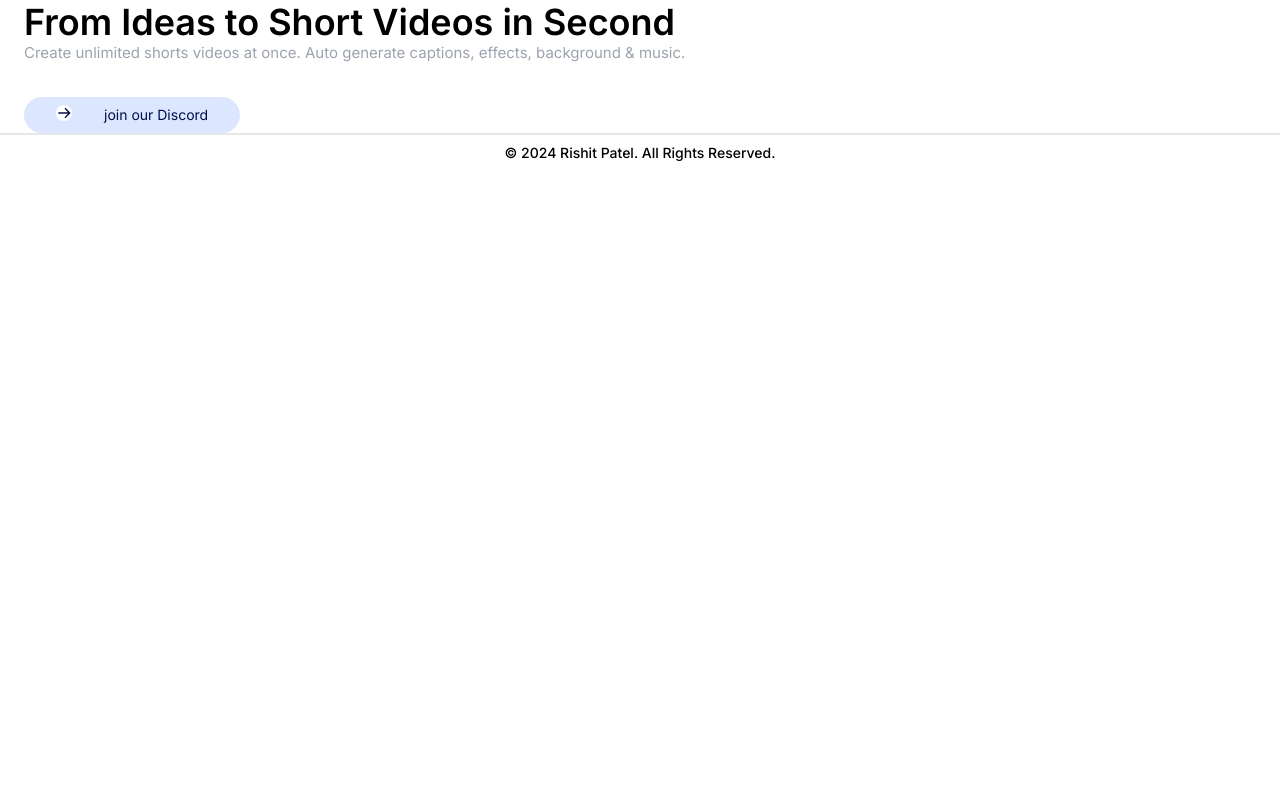
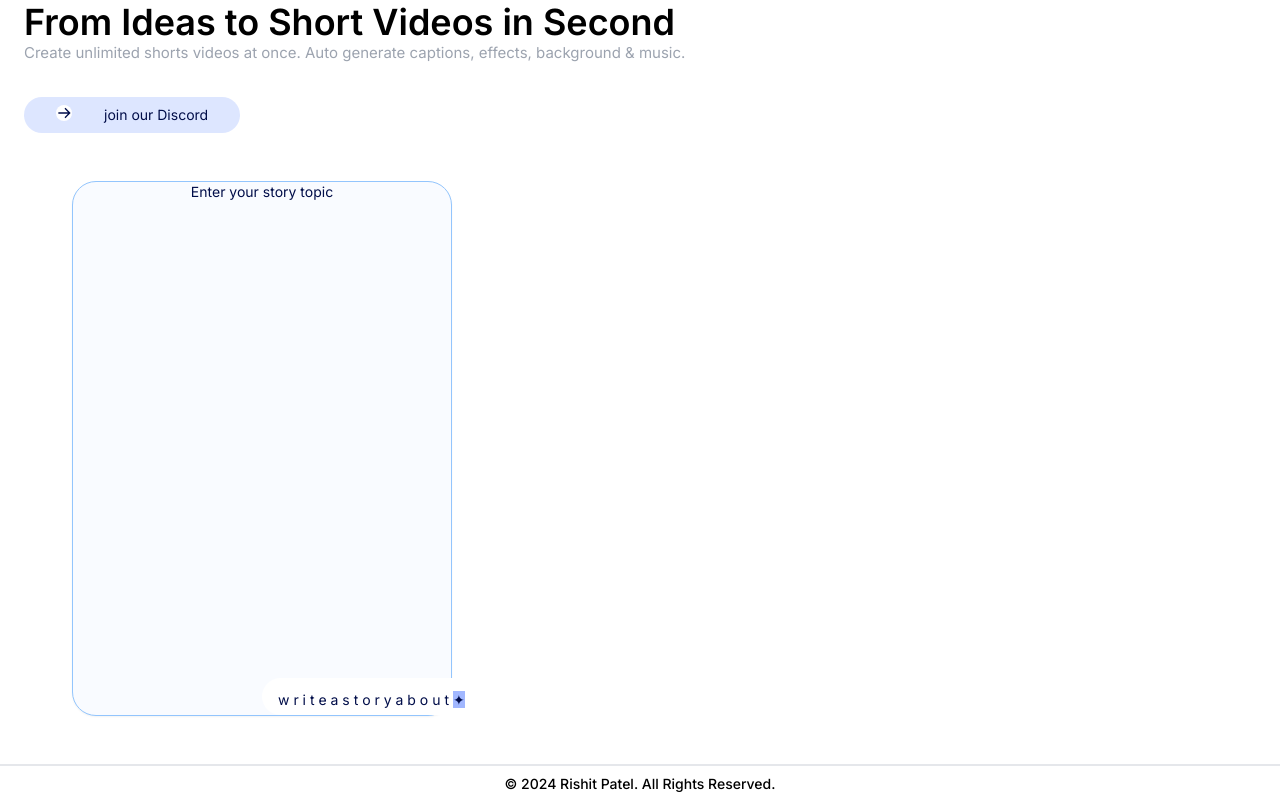
Before and after one commit to masterajima/crayo.ai, a Next.js app: page / in a window 1280 px wide. Shown: the part 900-1702 px from the top of the page. Before the commit the page ends 1071 px from the top, so only its background shows below. Built offline with nearby package versions, Linux system fonts and the light colour scheme.

Commit message:
add spin animation to text

```diff
--- a/src/app/page.js
+++ b/src/app/page.js
@@ -1,12 +1,14 @@
 import Hero from '@/components/ui/home/hero';
 import { Container } from '../components/ui/containers';
 import WorkCrayo from '@/components/ui/home/work';
+import FeaturesPage from '@/components/ui/home/features';
 
 const Home = () => {
   return (
     <div className='flex flex-col justify-start items-start text-center px-6 w-full '>
       <Hero />
-      <WorkCrayo></WorkCrayo>
+      <WorkCrayo />
+      <FeaturesPage></FeaturesPage>
     </div>
   );
 };
--- /dev/null
+++ b/src/components/ui/home/features.js
@@ -0,0 +1,30 @@
+import React from 'react';
+import { Card } from '@/shadcn/ui/card';
+
+const FeaturesPage = () => {
+  return (
+    <div className='flex flex-col items-start justify-start p-12'>
+      <Card className='flex flex-col items-center justify-center rounded-3xl border-blue-300 bg-[#f9fbff] gap-4'>
+        <div className='flex flex-col w-full h-[480px] items-center '>
+          <div className='flex flex-col items-start gap-4'>
+            <p className='text-sm  text-[#000d49]'>Enter your story topic</p>
+          </div>
+        </div>
+        <div className='flex flex-col h-[37px] w-[378px] relative'>
+          <div className='absolute bg-white top-0 left-[50%] h-[37px] w-[378px] rounded-full px-6 py-2'>
+            <div className='top-[12px] left-[16px] absolute'>
+              <p className='text-sm text-left text-[#000d49]'>
+                <span className='text-sm text-left text-[#000d49]'>
+                  w r i t e a s t o r y a b o u t
+                </span>
+                <span className='ml-1 bg-[#a1b7ff] text-sm animate-spin'>✦</span>
+              </p>
+            </div>
+          </div>
+        </div>
+      </Card>
+    </div>
+  );
+};
+
+export default FeaturesPage;
```
